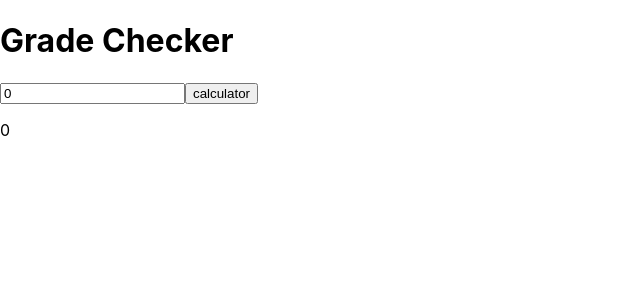
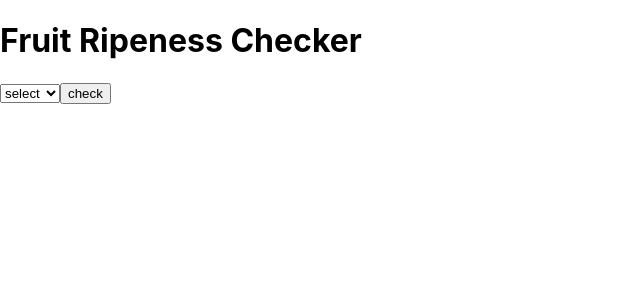
Before and after one commit to ApekshaV123/Hello, a React (Create React App) app: page / in a window 1280 px wide. Shown: the top 300 px of the page, without its empty margins (0-640 px from the left). Built offline with nearby package versions, Linux system fonts and the light colour scheme.

Commit message:
initial commit-Fruit Ripeness Checker

```diff
--- a/src/App.js
+++ b/src/App.js
@@ -3,34 +3,31 @@ import './App.css';
 import { use, useState } from 'react';
 
 function App() {
-  const [score,setScore]=useState(0);
-  const [check,setCheck]=useState(0);
-
-  const calculatorCheck=()=>{
-
-    if(score>=90){
-      setCheck('A');
-    }else if(score>=80){
-      setCheck('B');
-    }else if(score>=70){
-      setCheck('c');
-    }else if(score>=60){
-      setCheck('D');
-    }else{
-      setCheck('F');
-    }
-
+  const [color,setColor]=useState("");
+  const [check,setCheck]=useState("");
+ const fruitRipenessChecker=()=>{
+  if(color==="green"){
+    setCheck("Unripe");
+  }else if(color==="yellow"){
+    setCheck("ripe");
+  }else if(color==="brown"){
+    setCheck("Overripe");
   }
-  const grade=(event)=>{
-    setScore(event.target.value);
-  }
-
+ }
+ const banana=(event)=>{
+  setColor(event.target.value);
+ }
   return (
     <div>
-     <h1>Grade Checker</h1>
-     <input type="number" value={score} onChange={grade}/>
-     <button onClick={calculatorCheck}>calculator</button>
-     <p>{check}</p>
+    <h1>Fruit Ripeness Checker</h1>
+    <select value={color} onChange={banana}>
+      <option value={""}>select</option>
+      <option value={"green"}>Green</option>
+      <option value={"yellow"}>yellow</option>
+      <option value={"brown"}>Brown</option>
+    </select>
+    <button onClick={fruitRipenessChecker}>check</button>
+    <p>{check}</p>
     </div>
   );
 }
```
